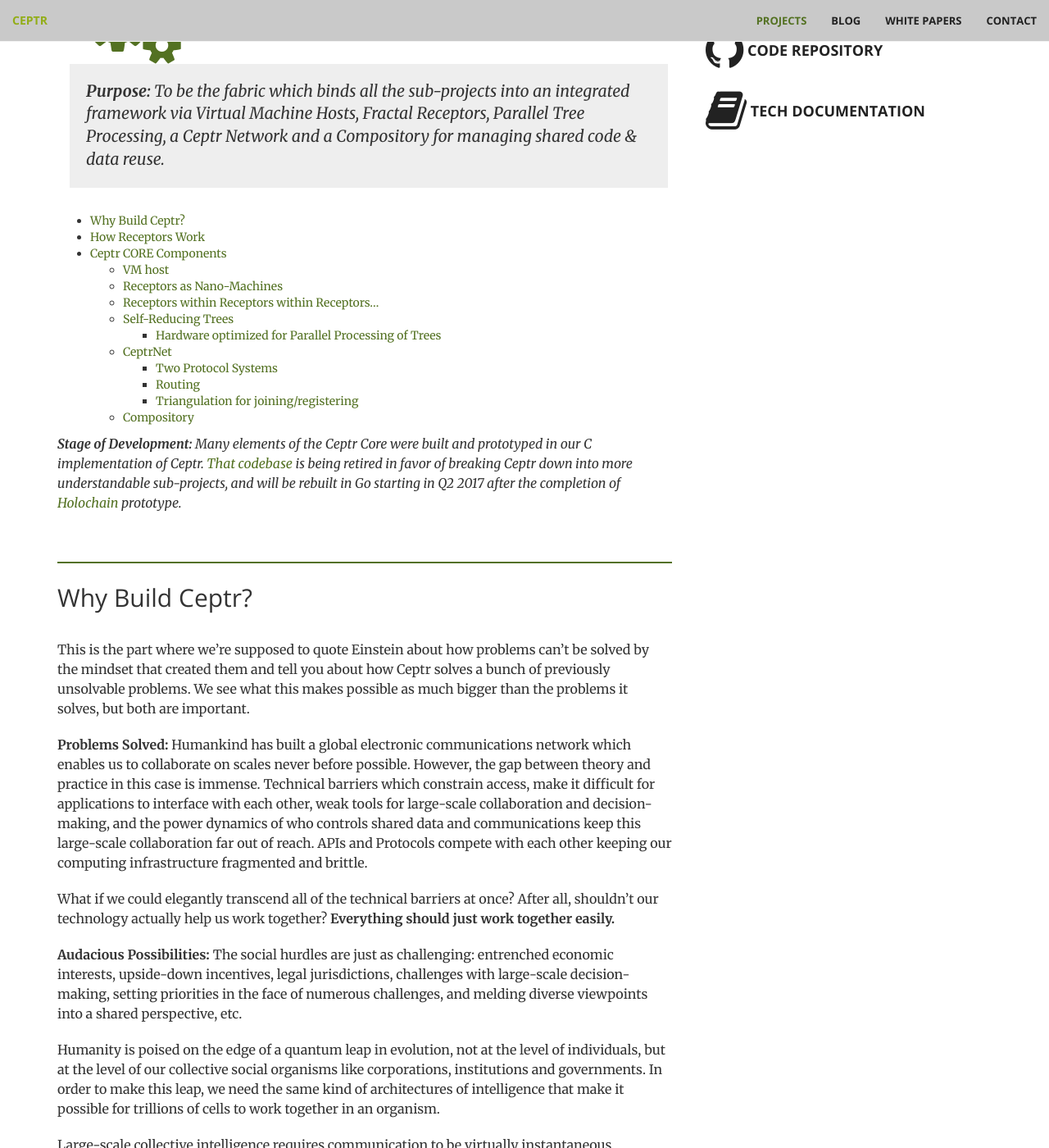
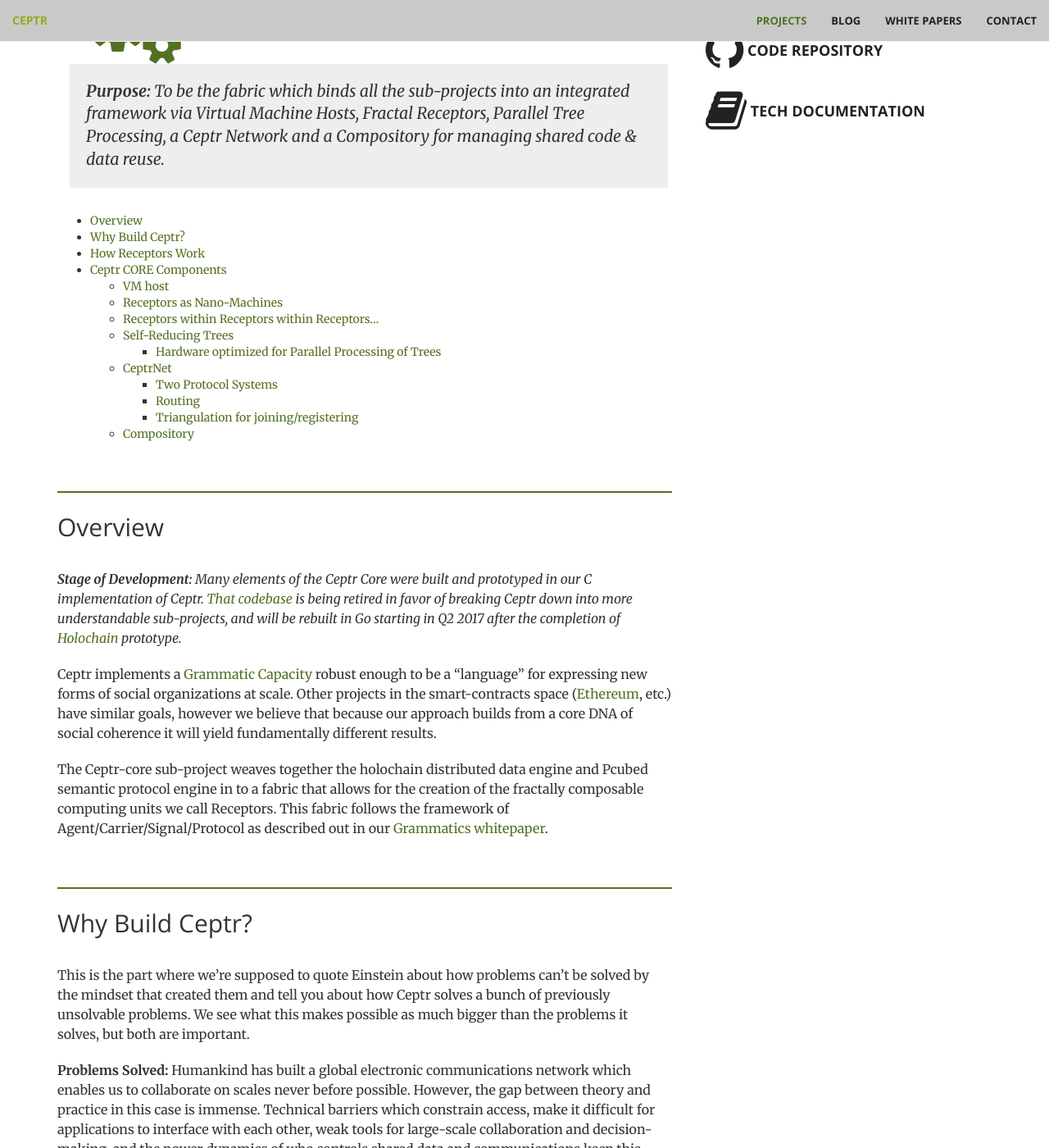
Before and after one commit to metacurrency/ceptr-org, a Jekyll site: the page built from _projects/core.md, in a window 1280 px wide and 1400 px high, scrolled down 452 px. Shown: the whole window at 82% size. Built offline with Jekyll 4.4.1, drawn with Linux system fonts in a browser that asks for light colours.

Commit message:
added overview to ceptr core

```diff
--- a/_projects/core.md
+++ b/_projects/core.md
@@ -12,6 +12,7 @@
 dev_docs: http://zippy.github.io/ceptr/
 ---
 <!-- TOC START min:2 max:4 link:true update:true -->
+  - [Overview](#overview)
   - [Why Build Ceptr?](#why-build-ceptr)
   - [How Receptors Work](#how-receptors-work)
   - [Ceptr CORE Components](#ceptr-core-components)
@@ -28,7 +29,12 @@
 
 <!-- TOC END -->
 
+## Overview
 <em>**Stage of Development:** Many elements of the Ceptr Core were built and prototyped in our C implementation of Ceptr. [That codebase](http://github.com/zippy/ceptr) is being retired in favor of breaking Ceptr down into more understandable sub-projects, and will be rebuilt in Go starting in Q2 2017 after the completion of [Holochain](/projects/holochain) prototype. </em>
+
+Ceptr implements a [Grammatic Capacity](/whitepapers/grammatics) robust enough to be a "language" for expressing new forms of social organizations at scale.  Other projects in the smart-contracts space ([Ethereum](https://www.ethereum.org/), etc.) have similar goals, however we believe that because our approach builds from a core DNA of social coherence it will yield fundamentally different results.
+
+The Ceptr-core sub-project weaves together the holochain distributed data engine and Pcubed semantic protocol engine in to a fabric that allows for the creation of the fractally composable computing units we call Receptors.  This fabric follows the framework of Agent/Carrier/Signal/Protocol as described out in our [Grammatics whitepaper](/whitepapers/grammatics).
 
 ## Why Build Ceptr?
 
```
